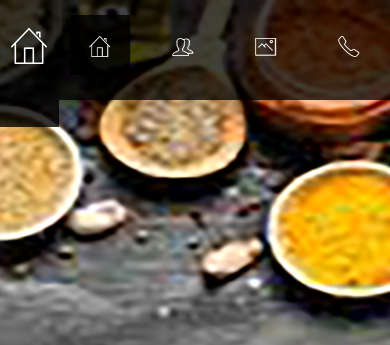
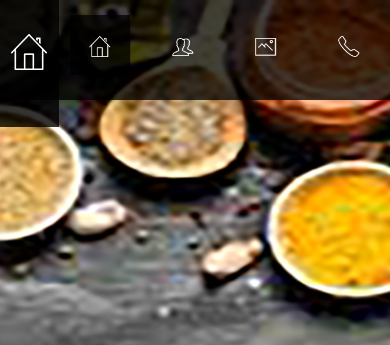
Before and after one commit to mitsuchak/shaktispices.github.io, a plain HTML site: page index.html in a window 390 px wide. Shown: the top 345 px of the page. Drawn offline with Linux system fonts and the light colour scheme.

Commit message:
Update tooplate-main.css

```diff
--- a/assets/css/tooplate-main.css
+++ b/assets/css/tooplate-main.css
@@ -220,7 +220,7 @@ nav a {
 	transition: all .5s;
 }
 nav a.active {
-  background-color: rgba(0,0,0,0.8);
+  background-color: rgba(0,0,0,0.75);
 }
 nav a::before {
   content: "";
@@ -632,7 +632,23 @@ nav a::before {
   .logo h1 {
     display: none;
   }
-
+  .logo h2 {
+  	margin-top: 0px;
+    line-height: 100px;
+    height: 100px;
+    width: 15vw;
+    top: 0;
+    left: 0;
+    z-index: 999999;
+    position: fixed;
+    font-size: 24px;
+    text-transform: uppercase;
+    font-weight: 900;
+    color: #111;
+    display: inline-block;
+    text-align: center;
+    background-color: rgba(0,0,0,0.75);
+  }
   nav {
     top: 0vh;
     height: 100px;
```
